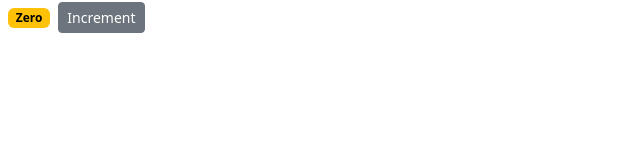
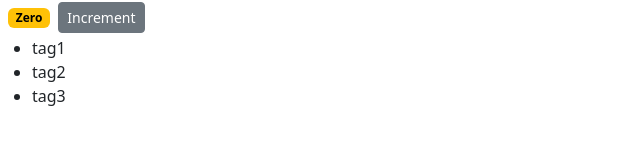
Before and after one commit to FreshhDevv/EverythingJavaScript, a React (Create React App) app in the folder REACT/counter-app/: page / in a window 1280 px wide. Shown: the top 160 px of the page, without its empty margins (0-640 px from the left). Built offline with nearby package versions, Linux system fonts and the light colour scheme.

Commit message:
Rendering lists

```diff
--- a/REACT/counter-app/src/components/counter.jsx
+++ b/REACT/counter-app/src/components/counter.jsx
@@ -1,28 +1,34 @@
-import React, { Component } from 'react';
+import React, { Component } from "react";
 
 class Counter extends Component {
   state = {
     count: 0,
+    tags: ["tag1", "tag2", "tag3"],
   };
 
   render() {
     return (
       <div>
         <span className={this.getBadgeClasses()}>{this.formatCount()}</span>
-                <button className='btn btn-secondary btn-sm'>Increment</button>
+        <button className="btn btn-secondary btn-sm">Increment</button>
+        <ul>
+          {this.state.tags.map((tag) => (
+            <li key={tag}>{tag}</li>
+          ))}
+        </ul>
       </div>
     );
   }
 
   getBadgeClasses() {
     let classes = "badge m-2 text-bg-";
-        classes += (this.state.count === 0) ? "warning" : "primary";
+    classes += this.state.count === 0 ? "warning" : "primary";
     return classes;
   }
 
   formatCount() {
-        const{count} = this.state;
-        return count === 0 ? 'Zero' : count;
+    const { count } = this.state;
+    return count === 0 ? "Zero" : count;
   }
 }
 
```
Lines whose indentation alone changed are shown as unchanged.
